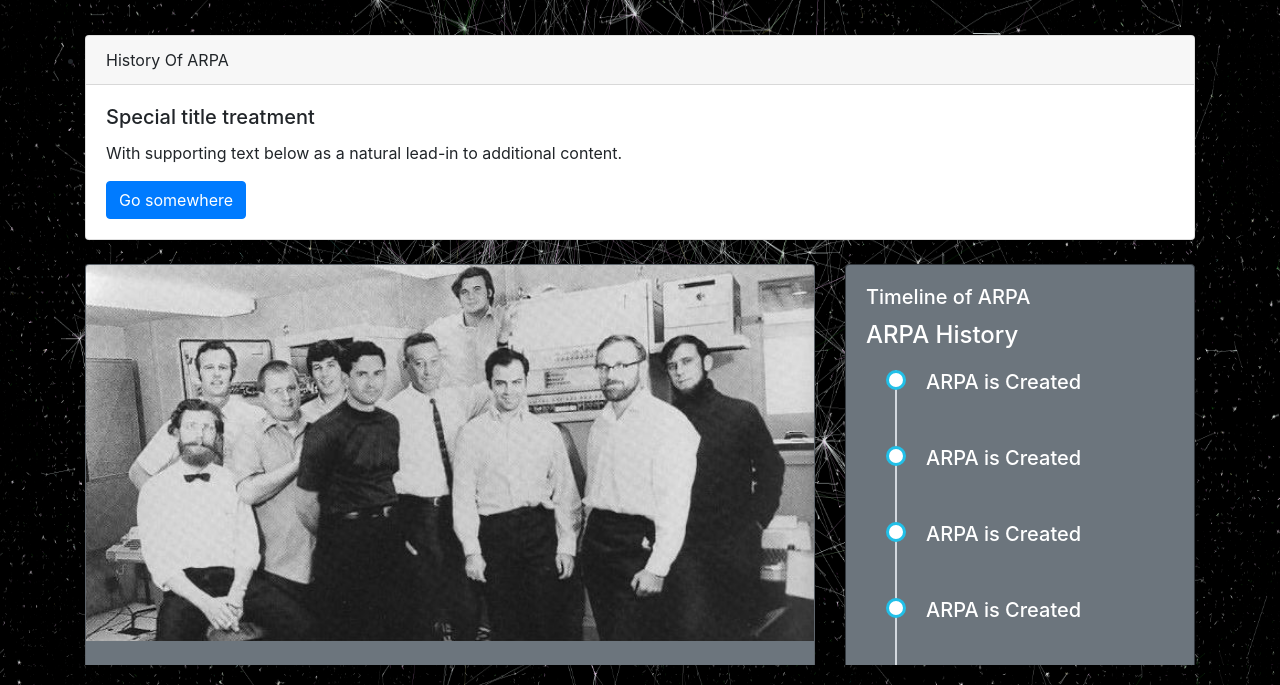
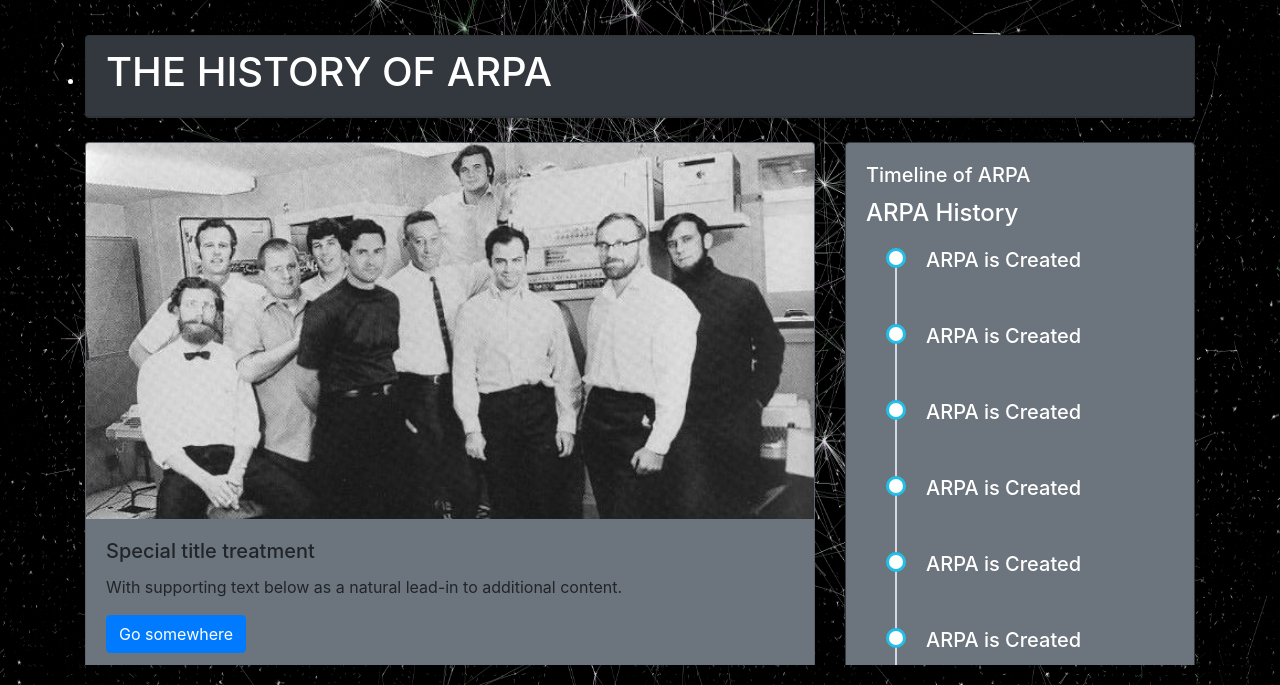
Before and after one commit to Gabe397/IS117FinalProject, a plain HTML site: page docs/ARPAcontent.html in a window 1280 px wide. Shown: the part 115-800 px from the top of the page. Drawn offline with nearby package versions, Linux system fonts and the light colour scheme.

Commit message:
Fix: Card Title

```diff
--- a/docs/ARPAcontent.html
+++ b/docs/ARPAcontent.html
@@ -47,16 +47,14 @@
         </div>
       </div>
 
-      <div class="card positionCardTitle">
+
+      <div class="card bg-dark text-white positionCardTitle">
         <div class="card-header">
-          History Of ARPA
-        </div>
-        <div class="card-body">
-          <h5 class="card-title">Special title treatment</h5>
-          <p class="card-text">With supporting text below as a natural lead-in to additional content.</p>
-          <a href="#" class="btn btn-primary">Go somewhere</a>
+          <h1>THE HISTORY OF ARPA</h1>
         </div>
       </div>
+
+
 
       <div class = "pb-4"></div>
 
```
